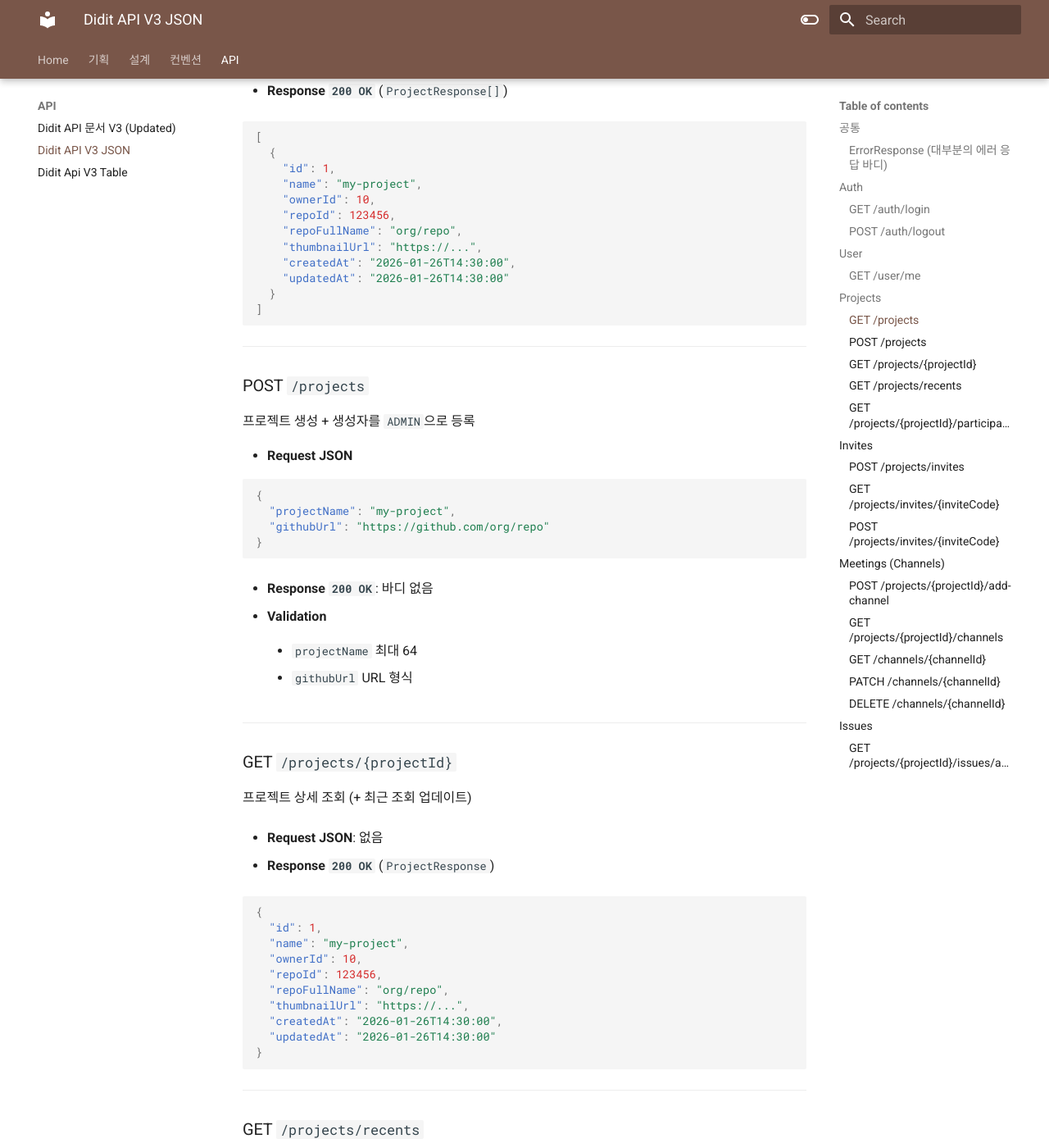
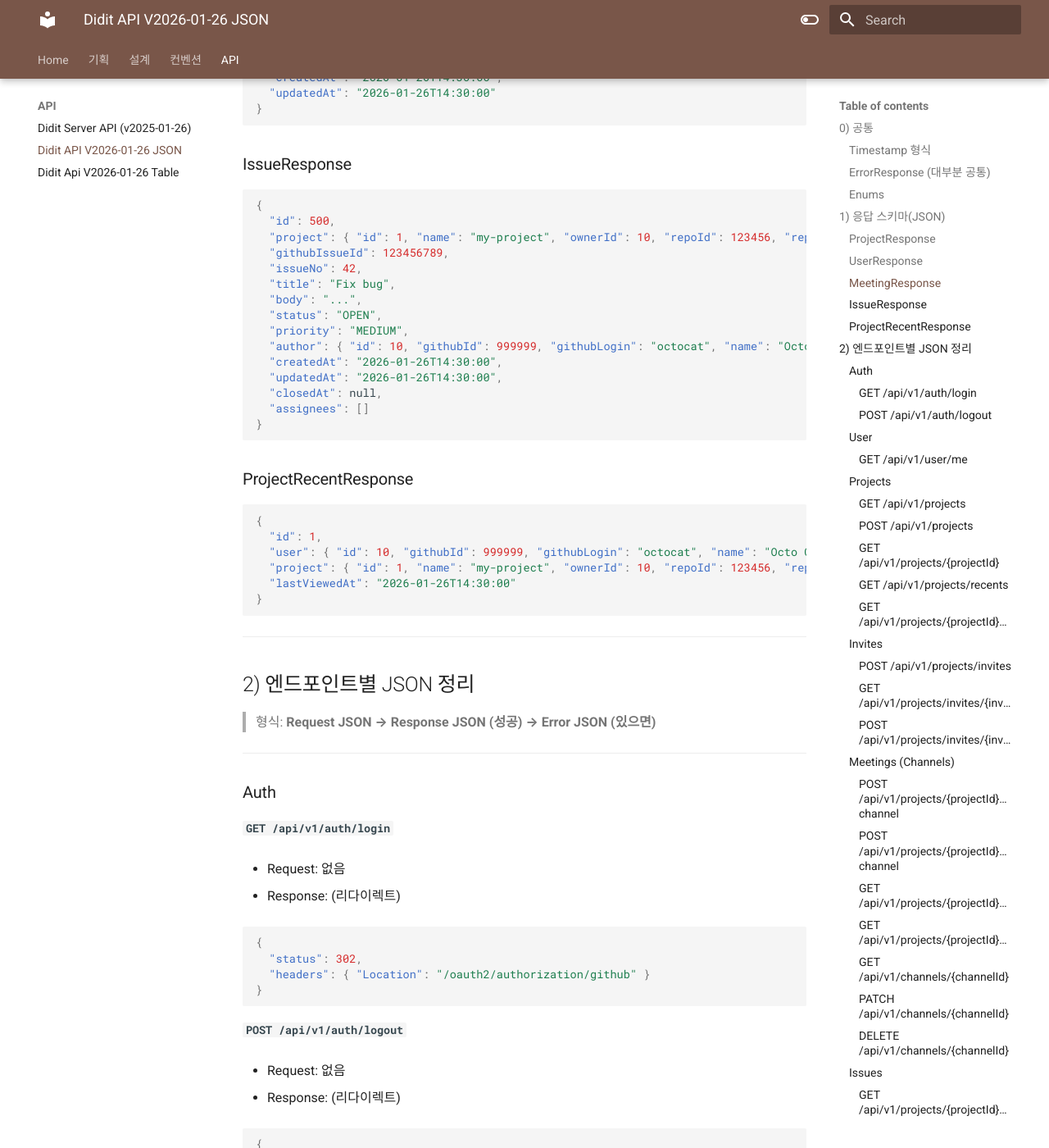
Before and after one commit to SFB202/docs, an MkDocs documentation site: the page built from docs/API/Didit Api JSON.md, in a window 1280 px wide and 1400 px high, scrolled down 1591 px. Shown: the whole window at 82% size. Built offline with MkDocs 1.6.1 and Material for MkDocs 9.7.7, drawn with Linux system fonts in a browser that asks for light colours; some of the changed text lies outside the part shown.

````diff
--- a/docs/API/Didit Api JSON.md
+++ b/docs/API/Didit Api JSON.md
@@ -1,7 +1,13 @@
-# Didit API V3 JSON
-## 공통
+# Didit API V2026-01-26 JSON
+## 0) 공통
 
-### ErrorResponse (대부분의 에러 응답 바디)
+### Timestamp 형식
+
+```json
+"2026-01-26T14:30:00"
+```
+
+### ErrorResponse (대부분 공통)
 
 ```json
 {
@@ -10,47 +16,146 @@
 }
 ```
 
-> HTTP Status도 `statusCode`에 맞춰 설정됨
+### Enums
+
+```json
+{
+  "MeetingMode": ["CHAT", "VOICE"],
+  "MeetingStatus": ["SCHEDULED", "RUNNING", "ENDED"],
+  "IssueStatus": ["OPEN", "CLOSED"],
+  "IssuePriority": ["HIGH", "MEDIUM", "LOW"]
+}
+```
 
 ---
 
-## Auth
+## 1) 응답 스키마(JSON)
 
-### GET `/auth/login`
+### ProjectResponse
 
-GitHub OAuth 로그인으로 리다이렉트
+```json
+{
+  "id": 1,
+  "name": "my-project",
+  "ownerId": 10,
+  "repoId": 123456,
+  "repoFullName": "org/repo",
+  "thumbnailUrl": "https://...",
+  "createdAt": "2026-01-26T14:30:00",
+  "updatedAt": "2026-01-26T14:30:00"
+}
+```
 
-- **Request JSON**: 없음
+### UserResponse
 
-- **Response JSON**: 없음
+```json
+{
+  "id": 10,
+  "githubId": 999999,
+  "githubLogin": "octocat",
+  "name": "Octo Cat",
+  "avatarUrl": "https://...",
+  "createdAt": "2026-01-26T14:30:00",
+  "lastLoginAt": "2026-01-26T14:30:00"
+}
+```
 
-- **Response**: `302 Found` + `Location: /oauth2/authorization/github`
+### MeetingResponse
 
+```json
+{
+  "id": 100,
+  "project": { "id": 1, "name": "my-project", "ownerId": 10, "repoId": 123456, "repoFullName": "org/repo", "thumbnailUrl": "https://...", "createdAt": "2026-01-26T14:30:00", "updatedAt": "2026-01-26T14:30:00" },
+  "createdBy": { "id": 10, "githubId": 999999, "githubLogin": "octocat", "name": "Octo Cat", "avatarUrl": "https://...", "createdAt": "2026-01-26T14:30:00", "lastLoginAt": "2026-01-26T14:30:00" },
+  "sessionId": "uuid-string",
+  "title": "Daily",
+  "status": "SCHEDULED",
+  "mode": "VOICE",
+  "startedAt": "2026-01-26T14:30:00",
+  "endedAt": "2026-01-26T15:00:00",
+  "createdAt": "2026-01-26T14:30:00",
+  "updatedAt": "2026-01-26T14:30:00"
+}
+```
+
+### IssueResponse
+
+```json
+{
+  "id": 500,
+  "project": { "id": 1, "name": "my-project", "ownerId": 10, "repoId": 123456, "repoFullName": "org/repo", "thumbnailUrl": "https://...", "createdAt": "2026-01-26T14:30:00", "updatedAt": "2026-01-26T14:30:00" },
+  "githubIssueId": 123456789,
+  "issueNo": 42,
+  "title": "Fix bug",
+  "body": "...",
+  "status": "OPEN",
+  "priority": "MEDIUM",
+  "author": { "id": 10, "githubId": 999999, "githubLogin": "octocat", "name": "Octo Cat", "avatarUrl": "https://...", "createdAt": "2026-01-26T14:30:00", "lastLoginAt": "2026-01-26T14:30:00" },
+  "createdAt": "2026-01-26T14:30:00",
+  "updatedAt": "2026-01-26T14:30:00",
+  "closedAt": null,
+  "assignees": []
+}
+```
+
+### ProjectRecentResponse
+
+```json
+{
+  "id": 1,
+  "user": { "id": 10, "githubId": 999999, "githubLogin": "octocat", "name": "Octo Cat", "avatarUrl": "https://...", "createdAt": "2026-01-26T14:30:00", "lastLoginAt": "2026-01-26T14:30:00" },
+  "project": { "id": 1, "name": "my-project", "ownerId": 10, "repoId": 123456, "repoFullName": "org/repo", "thumbnailUrl": "https://...", "createdAt": "2026-01-26T14:30:00", "updatedAt": "2026-01-26T14:30:00" },
+  "lastViewedAt": "2026-01-26T14:30:00"
+}
+```
 
 ---
 
-### POST `/auth/logout`
+## 2) 엔드포인트별 JSON 정리
 
-로그아웃(세션 무효화 + `JSESSIONID` 삭제)
-
-- **Request JSON**: 없음
-
-- **Response JSON**: 없음
-
-- **Response**: `302 Found` → `/` (현재 설정)
-
+> 형식: **Request JSON → Response JSON (성공) → Error JSON (있으면)**
 
 ---
 
-## User
+### Auth
 
-### GET `/user/me`
+#### `GET /api/v1/auth/login`
 
-현재 인증된 사용자의 OAuth2 속성 반환 (Result 래퍼)
+- Request: 없음
 
-- **Request JSON**: 없음
+- Response: (리다이렉트)
 
-- **Response `200 OK`**
+
+```json
+{
+  "status": 302,
+  "headers": { "Location": "/oauth2/authorization/github" }
+}
+```
+
+#### `POST /api/v1/auth/logout`
+
+- Request: 없음
+
+- Response: (리다이렉트)
+
+
+```json
+{
+  "status": 302,
+  "headers": { "Location": "/" }
+}
+```
+
+---
+
+### User
+
+#### `GET /api/v1/user/me`
+
+- Request: 없음
+
+- Response:
 
 
 ```json
@@ -63,39 +168,24 @@ GitHub OAuth 로그인으로 리다이렉트
 
 ---
 
-## Projects
+### Projects
 
-### GET `/projects`
+#### `GET /api/v1/projects`
 
-내 프로젝트 목록
+- Request: 없음
 
-- **Request JSON**: 없음
-
-- **Response `200 OK`** (`ProjectResponse[]`)
+- Response:
 
 
 ```json
 [
-  {
-    "id": 1,
-    "name": "my-project",
-    "ownerId": 10,
-    "repoId": 123456,
-    "repoFullName": "org/repo",
-    "thumbnailUrl": "https://...",
-    "createdAt": "2026-01-26T14:30:00",
-    "updatedAt": "2026-01-26T14:30:00"
-  }
+  { "id": 1, "name": "my-project", "ownerId": 10, "repoId": 123456, "repoFullName": "org/repo", "thumbnailUrl": "https://...", "createdAt": "2026-01-26T14:30:00", "updatedAt": "2026-01-26T14:30:00" }
 ]
 ```
 
----
+#### `POST /api/v1/projects`
 
-### POST `/projects`
-
-프로젝트 생성 + 생성자를 `ADMIN`으로 등록
-
-- **Request JSON**
+- Request:
 
 
 ```json
@@ -105,24 +195,18 @@ GitHub OAuth 로그인으로 리다이렉트
 }
 ```
 
-- **Response `200 OK`**: 바디 없음
-
-- **Validation**
-
-    - `projectName` 최대 64
-
-    - `githubUrl` URL 형식
+- Response:
 
 
----
+```json
+{}
+```
 
-### GET `/projects/{projectId}`
+#### `GET /api/v1/projects/{projectId}`
 
-프로젝트 상세 조회 (+ 최근 조회 업데이트)
+- Request: 없음
 
-- **Request JSON**: 없음
-
-- **Response `200 OK`** (`ProjectResponse`)
+- Response:
 
 
 ```json
@@ -138,79 +222,44 @@ GitHub OAuth 로그인으로 리다이렉트
 }
 ```
 
----
+#### `GET /api/v1/projects/recents`
 
-### GET `/projects/recents`
+- Request: 없음
 
-최근 조회 프로젝트 최대 4개
-
-- **Request JSON**: 없음
-
-- **Response `200 OK`** (`ProjectRecentResponse[]`)
+- Response:
 
 
 ```json
 [
   {
     "id": 1,
-    "user": {
-      "id": 10,
-      "githubId": 999999,
-      "githubLogin": "octocat",
-      "name": "Octo Cat",
-      "avatarUrl": "https://...",
-      "createdAt": "2026-01-26T14:30:00",
-      "lastLoginAt": "2026-01-26T14:30:00"
-    },
-    "project": {
-      "id": 1,
-      "name": "my-project",
-      "ownerId": 10,
-      "repoId": 123456,
-      "repoFullName": "org/repo",
-      "thumbnailUrl": "https://...",
-      "createdAt": "2026-01-26T14:30:00",
-      "updatedAt": "2026-01-26T14:30:00"
-    },
+    "user": { "id": 10, "githubId": 999999, "githubLogin": "octocat", "name": "Octo Cat", "avatarUrl": "https://...", "createdAt": "2026-01-26T14:30:00", "lastLoginAt": "2026-01-26T14:30:00" },
+    "project": { "id": 1, "name": "my-project", "ownerId": 10, "repoId": 123456, "repoFullName": "org/repo", "thumbnailUrl": "https://...", "createdAt": "2026-01-26T14:30:00", "updatedAt": "2026-01-26T14:30:00" },
     "lastViewedAt": "2026-01-26T14:30:00"
   }
 ]
 ```
 
----
+#### `GET /api/v1/projects/{projectId}/participants`
 
-### GET `/projects/{projectId}/participants`
+- Request: 없음
 
-프로젝트 참여자 목록
-
-- **Request JSON**: 없음
-
-- **Response `200 OK`** (`UserResponse[]`)
+- Response:
 
 
 ```json
 [
-  {
-    "id": 10,
-    "githubId": 999999,
-    "githubLogin": "octocat",
-    "name": "Octo Cat",
-    "avatarUrl": "https://...",
-    "createdAt": "2026-01-26T14:30:00",
-    "lastLoginAt": "2026-01-26T14:30:00"
-  }
+  { "id": 10, "githubId": 999999, "githubLogin": "octocat", "name": "Octo Cat", "avatarUrl": "https://...", "createdAt": "2026-01-26T14:30:00", "lastLoginAt": "2026-01-26T14:30:00" }
 ]
 ```
 
 ---
 
-## Invites
+### Invites
 
-### POST `/projects/invites`
+#### `POST /api/v1/projects/invites`
 
-프로젝트 초대 코드 생성(관리자)
-
-- **Request JSON**
+- Request:
 
 
 ```json
@@ -220,24 +269,18 @@ GitHub OAuth 로그인으로 리다이렉트
 }
 ```
 
-> `expireDate`는 선택(없으면 서버가 매우 먼 미래로 설정)
-
-- **Response `200 OK`** (UUID 문자열)
+- Response:
 
 
 ```json
 "3fa85f64-5717-4562-b3fc-2c963f66afa6"
 ```
 
----
+#### `GET /api/v1/projects/invites/{inviteCode}`
 
-### GET `/projects/invites/{inviteCode}`
+- Request: 없음
 
-초대코드로 프로젝트 조회
-
-- **Request JSON**: 없음
-
-- **Response `200 OK`** (`ProjectResponse`)
+- Response:
 
 
 ```json
@@ -253,35 +296,44 @@ GitHub OAuth 로그인으로 리다이렉트
 }
 ```
 
-- **Errors**
+- Error(예: UUID 아님):
 
-    - `400 Bad Request`: `inviteCode`가 UUID 형식이 아님 → `ErrorResponse`
 
+```json
+{
+  "statusCode": "BAD_REQUEST",
+  "message": "..."
+}
+```
+
+#### `POST /api/v1/projects/invites/{inviteCode}`
+
+- Request: 없음
+
+- Response:
+
+
+```json
+{}
+```
+
+- Error(예: UUID 아님):
+
+
+```json
+{
+  "statusCode": "BAD_REQUEST",
+  "message": "..."
+}
+```
 
 ---
 
-### POST `/projects/invites/{inviteCode}`
+### Meetings (Channels)
 
-초대코드로 프로젝트 참여
+#### `POST /api/v1/projects/{projectId}/add-channel`
 
-- **Request JSON**: 없음
-
-- **Response `200 OK`**: 바디 없음
-
-- **Errors**
-
-    - `400 Bad Request`: `inviteCode` UUID 형식 아님 → `ErrorResponse`
-
-
----
-
-## Meetings (Channels)
-
-### POST `/projects/{projectId}/add-channel`
-
-회의(채널) 생성
-
-- **Request JSON**
+- Request:
 
 
 ```json
@@ -291,55 +343,46 @@ GitHub OAuth 로그인으로 리다이렉트
 }
 ```
 
-- **Response `200 OK`** (생성된 meeting id)
+- Response:
 
 
 ```json
 123
 ```
 
----
+#### `POST /api/v1/projects/{projectId}/book-channel`
 
-### GET `/projects/{projectId}/channels`
+- Request:
 
-회의(채널) 목록 조회
 
-- **Request JSON**: 없음
+```json
+{
+  "title": "Planning",
+  "start": "2026-01-26T14:30:00",
+  "end": "2026-01-26T15:30:00"
+}
+```
 
-- **Query params**
+- Response:
 
-    - `status` (optional): `SCHEDULED | RUNNING | ENDED`
 
-    - `cursor` (권장): 이전 페이지 마지막 id, 첫 페이지 `0`
+```json
+456
+```
 
-    - `page`, `size`, `sort` (`size` 기본 20)
+#### `GET /api/v1/projects/{projectId}/channels`
 
-- **Response `200 OK`** (`MeetingResponse[]`, `id DESC`)
+- Request: 없음
+
+- Response:
 
 
 ```json
 [
   {
     "id": 100,
-    "project": {
-      "id": 1,
-      "name": "my-project",
-      "ownerId": 10,
-      "repoId": 123456,
-      "repoFullName": "org/repo",
-      "thumbnailUrl": "https://...",
-      "createdAt": "2026-01-26T14:30:00",
-      "updatedAt": "2026-01-26T14:30:00"
-    },
-    "createdBy": {
-      "id": 10,
-      "githubId": 999999,
-      "githubLogin": "octocat",
-      "name": "Octo Cat",
-      "avatarUrl": "https://...",
-      "createdAt": "2026-01-26T14:30:00",
-      "lastLoginAt": "2026-01-26T14:30:00"
-    },
+    "project": { "id": 1, "name": "my-project", "ownerId": 10, "repoId": 123456, "repoFullName": "org/repo", "thumbnailUrl": "https://...", "createdAt": "2026-01-26T14:30:00", "updatedAt": "2026-01-26T14:30:00" },
+    "createdBy": { "id": 10, "githubId": 999999, "githubLogin": "octocat", "name": "Octo Cat", "avatarUrl": "https://...", "createdAt": "2026-01-26T14:30:00", "lastLoginAt": "2026-01-26T14:30:00" },
     "sessionId": "uuid-string",
     "title": "Daily",
     "status": "SCHEDULED",
@@ -352,15 +395,24 @@ GitHub OAuth 로그인으로 리다이렉트
 ]
 ```
 
----
+#### `GET /api/v1/projects/{projectId}/channels/date`
 
-### GET `/channels/{channelId}`
+- Request: 없음
 
-회의 상세 조회
+- Response:
 
-- **Request JSON**: 없음
 
-- **Response `200 OK`** (`MeetingResponse`)
+```json
+[
+  { "id": 100, "project": { "id": 1, "name": "my-project", "ownerId": 10, "repoId": 123456, "repoFullName": "org/repo", "thumbnailUrl": "https://...", "createdAt": "2026-01-26T14:30:00", "updatedAt": "2026-01-26T14:30:00" }, "createdBy": { "id": 10, "githubId": 999999, "githubLogin": "octocat", "name": "Octo Cat", "avatarUrl": "https://...", "createdAt": "2026-01-26T14:30:00", "lastLoginAt": "2026-01-26T14:30:00" }, "sessionId": "uuid-string", "title": "Daily", "status": "SCHEDULED", "mode": "VOICE", "startedAt": "2026-01-26T14:30:00", "endedAt": "2026-01-26T15:00:00", "createdAt": "2026-01-26T14:30:00", "updatedAt": "2026-01-26T14:30:00" }
+]
+```
+
+#### `GET /api/v1/channels/{channelId}`
+
+- Request: 없음
+
+- Response:
 
 
 ```json
@@ -379,51 +431,37 @@ GitHub OAuth 로그인으로 리다이렉트
 }
 ```
 
----
+#### `PATCH /api/v1/channels/{channelId}`
 
-### PATCH `/channels/{channelId}`
+- Request body: 없음 (Query로 수정)
 
-회의 제목/시간 수정
-
-- **Request JSON**: 없음 (쿼리 파라미터 방식)
-
-- **Query params (optional)**: `title`, `start`, `due`
-
-- **Response `200 OK`**: 바디 없음
+- Response:
 
 
-> JSON 기반으로 바꾸고 싶다면 보통 아래처럼 Body DTO로 설계해도 됨(참고):
+```json
+{}
+```
+
+#### `DELETE /api/v1/channels/{channelId}`
+
+- Request: 없음
+
+- Response:
+
 
 ```json
-{
-  "title": "Daily",
-  "start": "2026-01-26T14:30:00",
-  "due": "2026-01-26T15:00:00"
-}
+{}
 ```
 
 ---
 
-### DELETE `/channels/{channelId}`
+### Issues
 
-회의 삭제
+#### `GET /api/v1/projects/{projectId}/issues/active`
 
-- **Request JSON**: 없음
+- Request: 없음
 
-- **Response `200 OK`**: 바디 없음
-
-
----
-
-## Issues
-
-### GET `/projects/{projectId}/issues/active`
-
-활성(OPEN) 이슈 최대 5개, `updatedAt DESC`
-
-- **Request JSON**: 없음
-
-- **Response `200 OK`** (`IssueResponse[]`)
+- Response:
 
 
 ```json
````
Also changed, not shown: docs/API/Didit API.md (+84 -37 lines), docs/API/Didit Api Table.md (+131 -41 lines).
